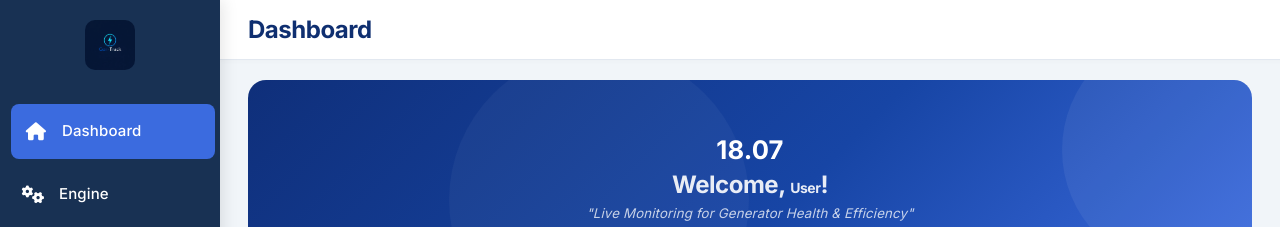
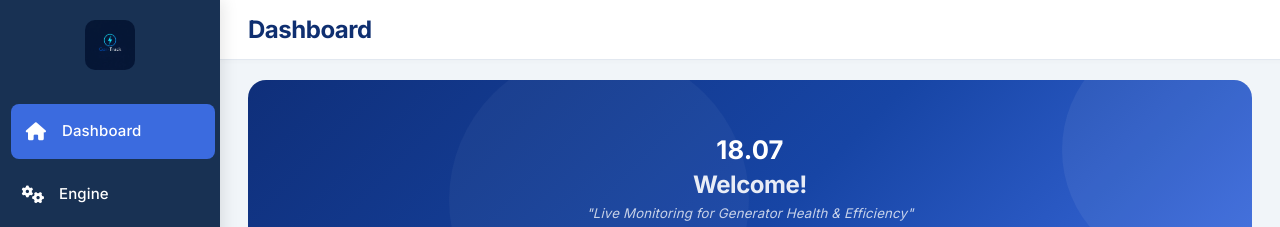
Before and after one commit to Salsabilla-Putri/monitoring, a website: page public/index.html in a window 1280 px wide. Shown: the top 227 px of the page. Drawn offline with nearby package versions, Linux system fonts and the light colour scheme; no server answers; sample sign-in values are in the browser's storage.

Commit message:
fixed ui

```diff
--- a/public/index.html
+++ b/public/index.html
@@ -32,7 +32,7 @@
       <div class="hero">
         <div class="hero-content">
           <div id="clock" class="hero-time">--:--</div>
-          <div class="hero-greeting">Welcome, <span id="welcome-user">User</span>!</div>
+          <div class="hero-greeting">Welcome!</div>
           <div class="hero-quote">"Live Monitoring for Generator Health &amp; Efficiency"</div>
         </div>
       </div>
```
